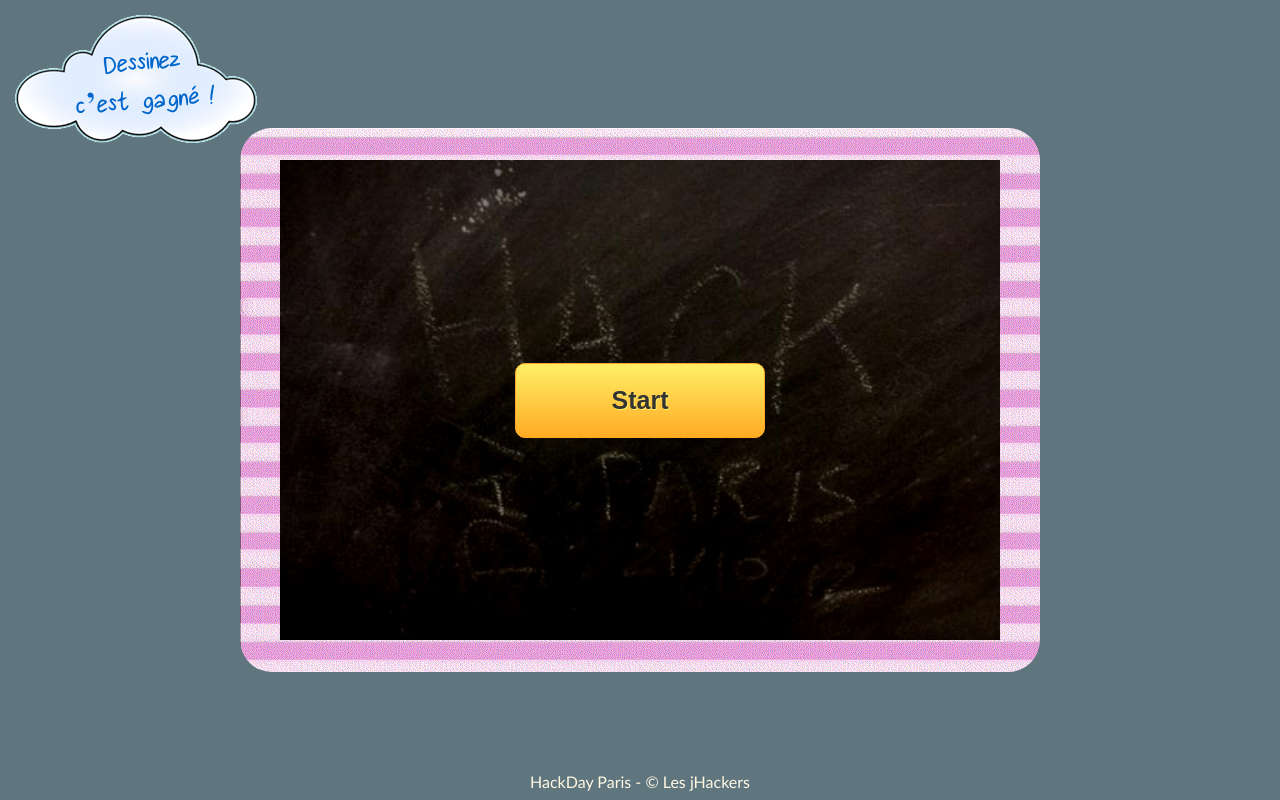
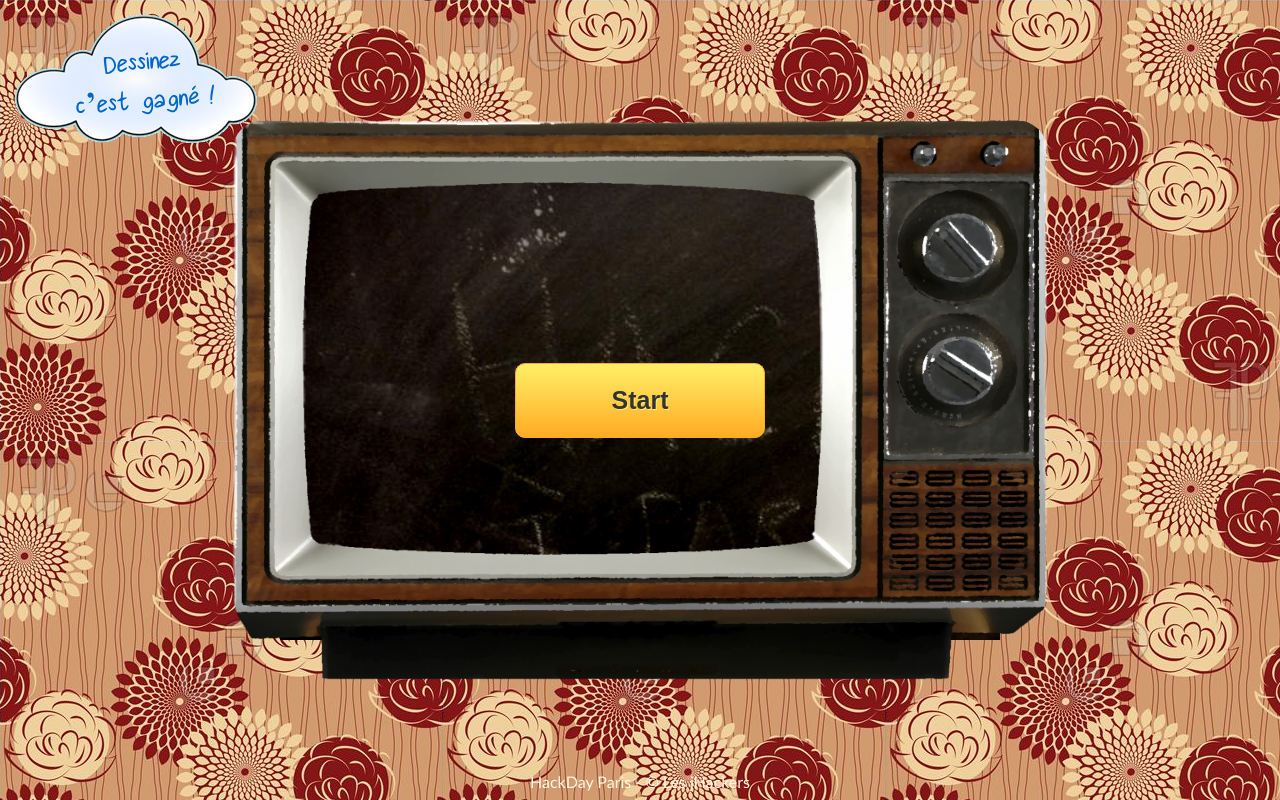
Before and after one commit to leosei7787/tvpictionary, a Python web app: template template/index.html in a window 1280 px wide. Run offline with Jinja, Linux system fonts and the light colour scheme; the template is opened without the code that fills it, so the values that code supplies are empty.

Commit message:
new design

```diff
--- a/css/style-home.css
+++ b/css/style-home.css
@@ -2,7 +2,7 @@ body {
 	background-color:#60767F;
 	color:#FFF8E3;
 	font: 1em/2em "Trebuchet MS", Verdana, Helvetica, Arial, sans-serif;
-
+	background-image: url('/images/background.png')
 }
 
 header {
@@ -14,13 +14,14 @@ header {
 	position:absolute;
 	top:0;
 	left:0;
-	z-index: 2;
+	z-index: 5;
 }
 
 #slate-border {
-	background: url('/images/magnolia-texture-background-1.gif');
-	width:50em;
-	height:34em;
+	background: url('/images/tv-small.png');
+	width:51em;
+	height:35em;
+	background-size: 51em 35em;
 	border-radius:2em;
 	position: absolute;
 	margin: auto;
@@ -28,17 +29,17 @@ header {
 	bottom: 0;
 	left: 0;
 	right: 0;
-	-moz-box-shadow:    3px 3px 5px 6px #60767F;
+	z-index:2
+/*	-moz-box-shadow:    3px 3px 5px 6px #60767F;
   	-webkit-box-shadow: 3px 3px 5px 6px #60767F;
-  	box-shadow:         3px 3px 5px 6px #60767F;
-  	z-index:1;
+  	box-shadow:         3px 3px 5px 6px #60767F;*/
 
 }
 
 #slate{
 	background-image: url('/images/photo3_640x480.jpg');
 	background-size: 50em 35em;
-	background-position:center;
+	background-position:top left;
 	background-color: #33332D;
 	position: absolute;
 	margin: auto;
@@ -54,6 +55,7 @@ header {
 	-webkit-box-shadow:inset 0px 0px 85px rgba(0,0,0,.5);
 	-moz-box-shadow:inset 0px 0px 85px rgba(0,0,0,.5);
 	border-width: 5px;
+	z-index:1;
 }
 
 div#slate{
--- a/template/base-tv.html
+++ b/template/base-tv.html
@@ -4,10 +4,10 @@
 <header></header>
 	{% block timer %}
 	{% endblock %}
-<div id="slate-border">
+	<div id="slate-border">
+	</div>
 	{% block canvas %}
 	{% endblock %}
-</div>
 	{% block players %}
 	{% endblock %}
 <footer>
--- a/template/index-tv.html
+++ b/template/index-tv.html
@@ -10,6 +10,7 @@
 
 {% block canvas %}
 <canvas id="slate" width="700em" height="460em">
+
 
 </canvas>
 {% endblock %}
```
Also changed, not shown: images/Vintage-Flowers-Background-1773575.jpg (added), images/background-bw.png (added), images/background.png (added), images/istock_000002437215medium2.jpg (added), images/tv big.png (added), images/tv-small.png (added).
